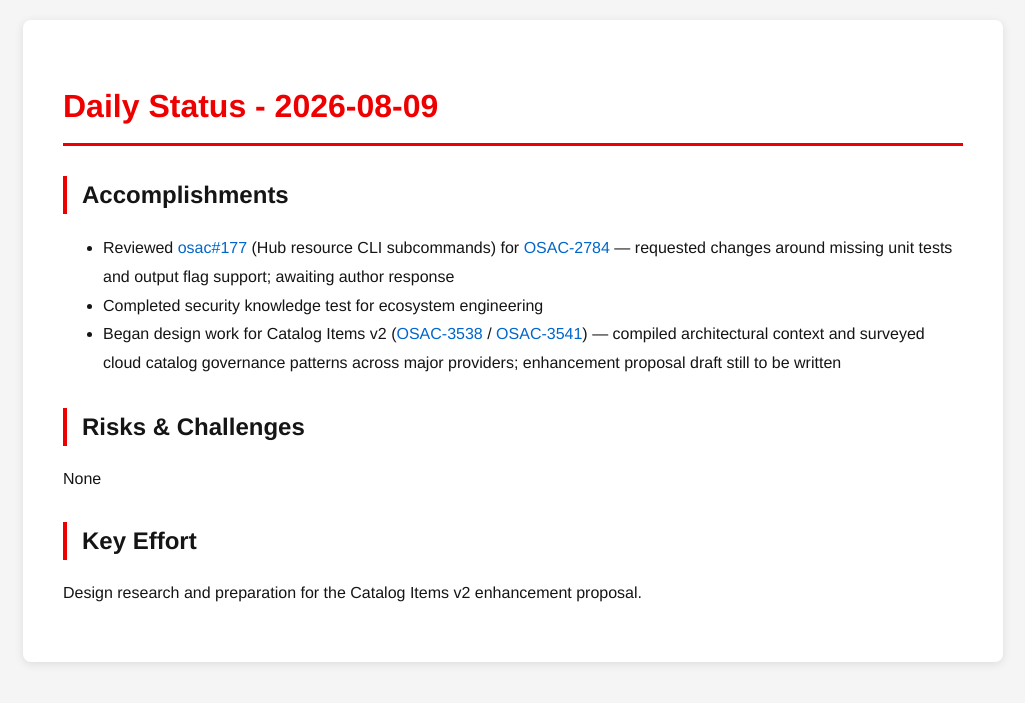
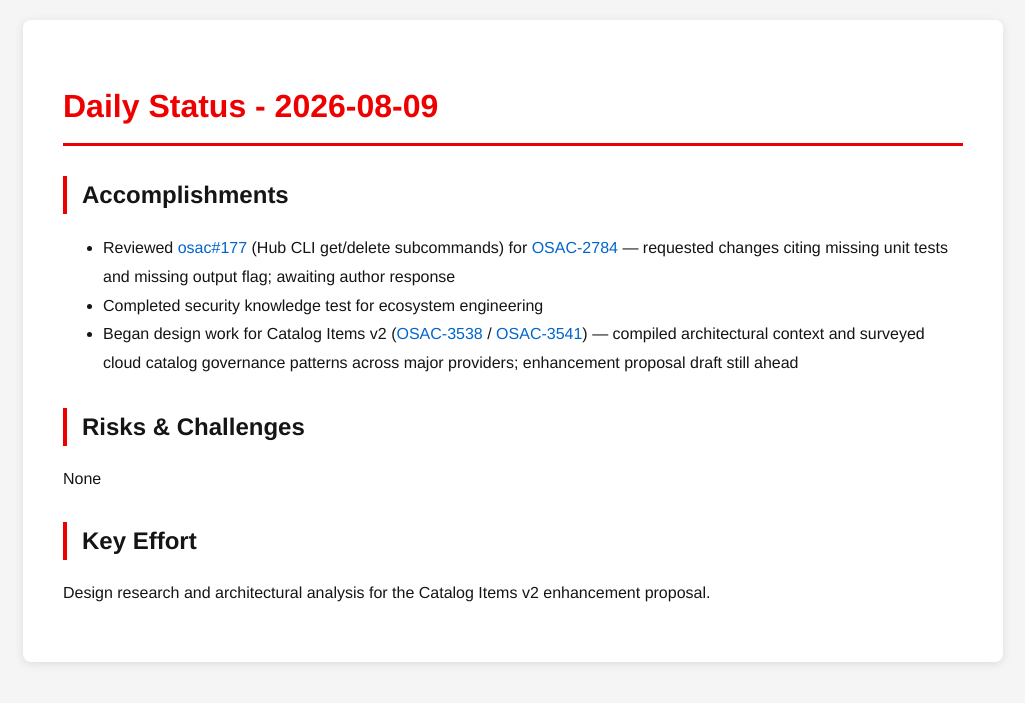
Before and after one commit to tzvatot/daily-status, a Jekyll site: the page built from 2026-08-09.md, in a window 1280 px wide. Shown: the top 703 px of the page, without its empty margins (127-1152 px from the left). Built offline with Jekyll 4.4.1, drawn with Linux system fonts in a browser that asks for light colours.

Commit message:
Daily status update - 2026-08-09

```diff
--- a/2026-08-09.md
+++ b/2026-08-09.md
@@ -7,12 +7,12 @@
 # Daily Status - 2026-08-09
 
 ## Accomplishments
-- Reviewed [osac#177](https://github.com/osac-project/osac/pull/177) (Hub resource CLI subcommands) for [OSAC-2784](https://redhat.atlassian.net/browse/OSAC-2784) — requested changes around missing unit tests and output flag support; awaiting author response
+- Reviewed [osac#177](https://github.com/osac-project/osac/pull/177) (Hub CLI get/delete subcommands) for [OSAC-2784](https://redhat.atlassian.net/browse/OSAC-2784) — requested changes citing missing unit tests and missing output flag; awaiting author response
 - Completed security knowledge test for ecosystem engineering
-- Began design work for Catalog Items v2 ([OSAC-3538](https://redhat.atlassian.net/browse/OSAC-3538) / [OSAC-3541](https://redhat.atlassian.net/browse/OSAC-3541)) — compiled architectural context and surveyed cloud catalog governance patterns across major providers; enhancement proposal draft still to be written
+- Began design work for Catalog Items v2 ([OSAC-3538](https://redhat.atlassian.net/browse/OSAC-3538) / [OSAC-3541](https://redhat.atlassian.net/browse/OSAC-3541)) — compiled architectural context and surveyed cloud catalog governance patterns across major providers; enhancement proposal draft still ahead
 
 ## Risks & Challenges
 None
 
 ## Key Effort
-Design research and preparation for the Catalog Items v2 enhancement proposal.
+Design research and architectural analysis for the Catalog Items v2 enhancement proposal.
```
